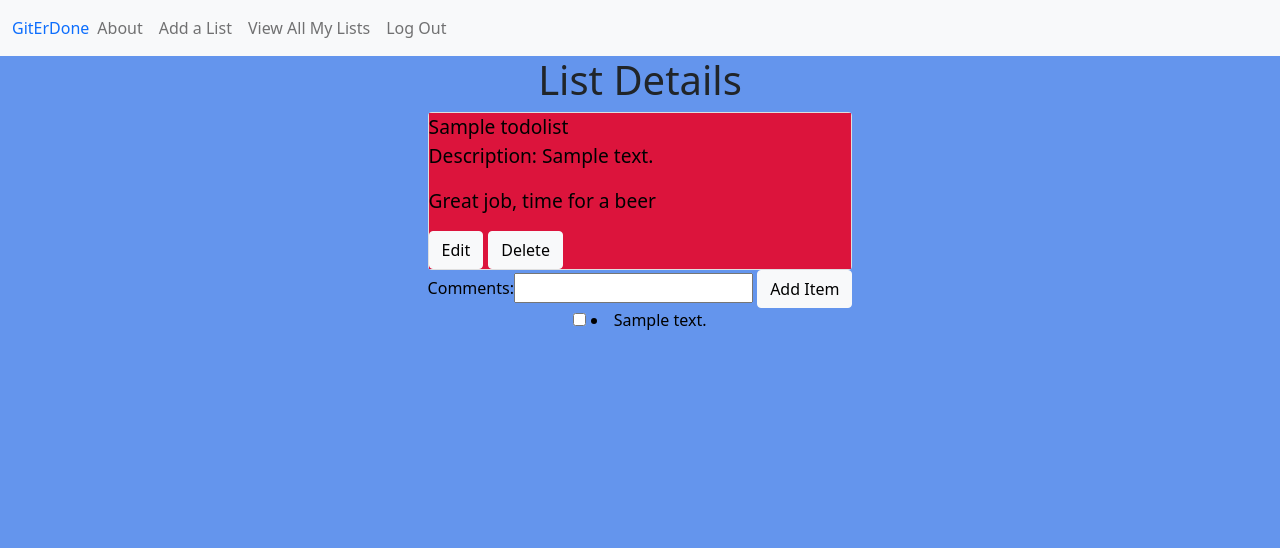
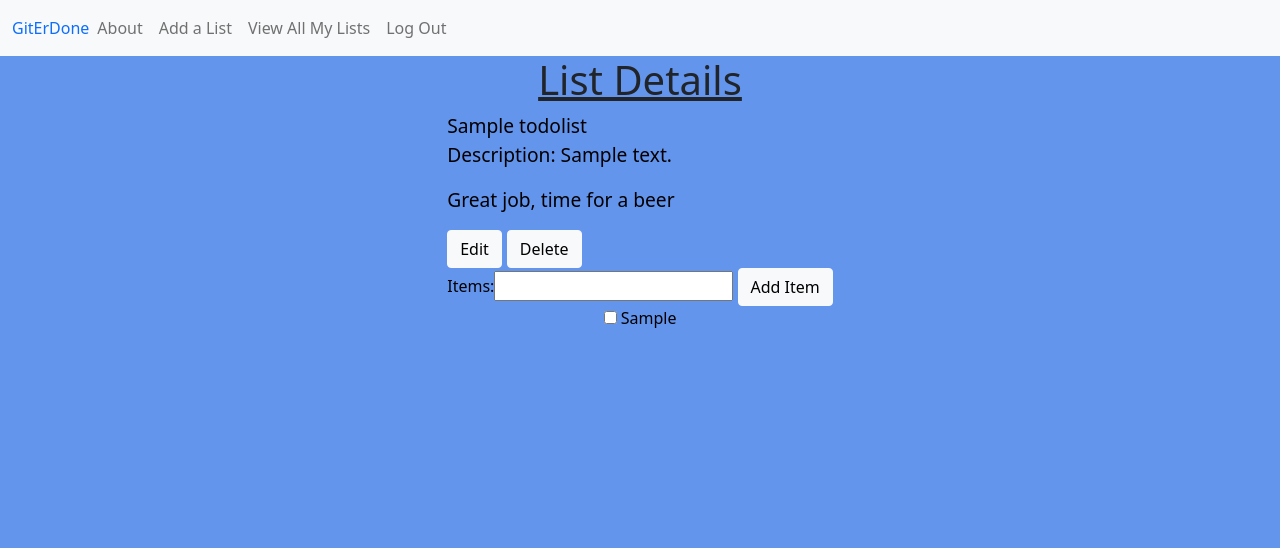
Before and after one commit to pohern/GitErDone, a Django app: page /lists/1/ in a window 1280 px wide. Shown: the top 548 px of the page. Run offline with Django 3.2, Linux system fonts and the light colour scheme; a user stored in the database is signed in; tables that the repository leaves empty hold one stand-in row (values such as "Sample post").

Commit message:
add styling

```diff
--- a/main_app/forms.py
+++ b/main_app/forms.py
@@ -4,4 +4,4 @@
 class RatingForm(ModelForm):
     class Meta:
         model = Rating
-        fields = ['comments']
+        fields = ['items']
--- a/main_app/models.py
+++ b/main_app/models.py
@@ -17,11 +17,11 @@
         return self.name
 
 class Rating(models.Model):
-    comments = models.CharField(max_length=250)
+    items = models.CharField(max_length=250)
     todolist = models.ForeignKey(TodoList, on_delete=models.CASCADE)
 
     def __str__(self):
-        return self.comments
+        return self.items
 
     def get_absolute_url(self):
         return reverse('detail', kwargs={'todolist_id' : self.id})
--- a/main_app/static/css/style.css
+++ b/main_app/static/css/style.css
@@ -32,6 +32,7 @@
     justify-content: center;
     align-items: center;
     color: black;
+
 }
 
 .one {
@@ -42,6 +43,7 @@
 
 .two {
     text-align: center;
+    text-decoration: underline;
 }
 
 a {
@@ -58,14 +60,16 @@
 }
 
 .three {
-    background-color: crimson;
+    display: inline;
+    background-color:;
     font-size: 1.2rem;
+    align-items: center;
 }
 
 .four {
     display: flex;
     justify-content: center;
-    align-items: flex-end;
+    align-items: center;
 }
 
 .comments {
@@ -77,3 +81,8 @@
     text-decoration: line-through;
     color: white;
 }
+
+.card {
+    background-color: cornflowerblue;
+    border: none;
+}
--- a/main_app/templates/main_app/todolist_confirm_delete.html
+++ b/main_app/templates/main_app/todolist_confirm_delete.html
@@ -7,7 +7,7 @@
 
   <form action="" method="POST">
     {% csrf_token %}
-    <input type="submit" value="Yes - Delete!" class="btn">
-    <a href="{% url 'detail' todolist.id %}" class='btn'>Cancel</a>
+    <input type="submit" value="Yes - Delete!" class="btn btn-danger">
+    <a href="{% url 'detail' todolist.id %}" class='btn btn-info'>Cancel</a>
   </form>
 {% endblock %}
--- a/main_app/templates/todolist/detail.html
+++ b/main_app/templates/todolist/detail.html
@@ -33,11 +33,10 @@
             <input type="submit" class="btn btn-light" value="Add Item" />
           </form>
         </div>
-        {% if comment.count %} {% for comment in comment.all %}
+        {% if item.count %} {% for item in item.all %}
         <div class="comments">
-
           <input type="checkbox" id="demo" />
-          <label for="demo"><li>{{ comment.comments}}</li></label>
+          <label for="demo">{{ item.items}}</label>
         </div>
         {% endfor %} {% else %}
         <p>{{ todolist.name }} has no items yet.</p>
--- a/main_app/views.py
+++ b/main_app/views.py
@@ -51,9 +51,9 @@
 @login_required
 def todolists_detail(request, todolist_id):
     todolist = TodoList.objects.get()
-    comment = Rating.objects.filter(todolist=todolist_id)
+    item = Rating.objects.filter(todolist=todolist_id)
     rating_form = RatingForm()
-    return render(request, 'todolist/detail.html', {'todolist': todolist, 'comment': comment, 'rating_form': rating_form})
+    return render(request, 'todolist/detail.html', {'todolist': todolist, 'item': item, 'rating_form': rating_form})
 
 class TodoListUpdate(LoginRequiredMixin, UpdateView):
     model = TodoList
```
Also changed, not shown: main_app/migrations/0006_auto_20210208_1048.py (added).
